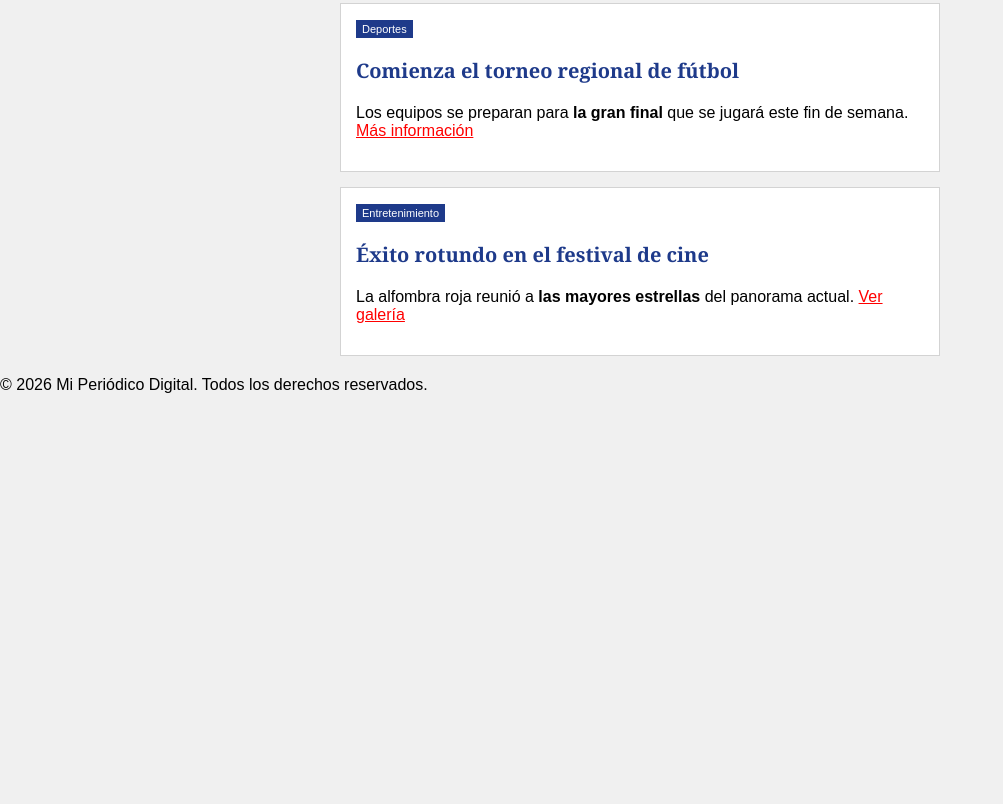
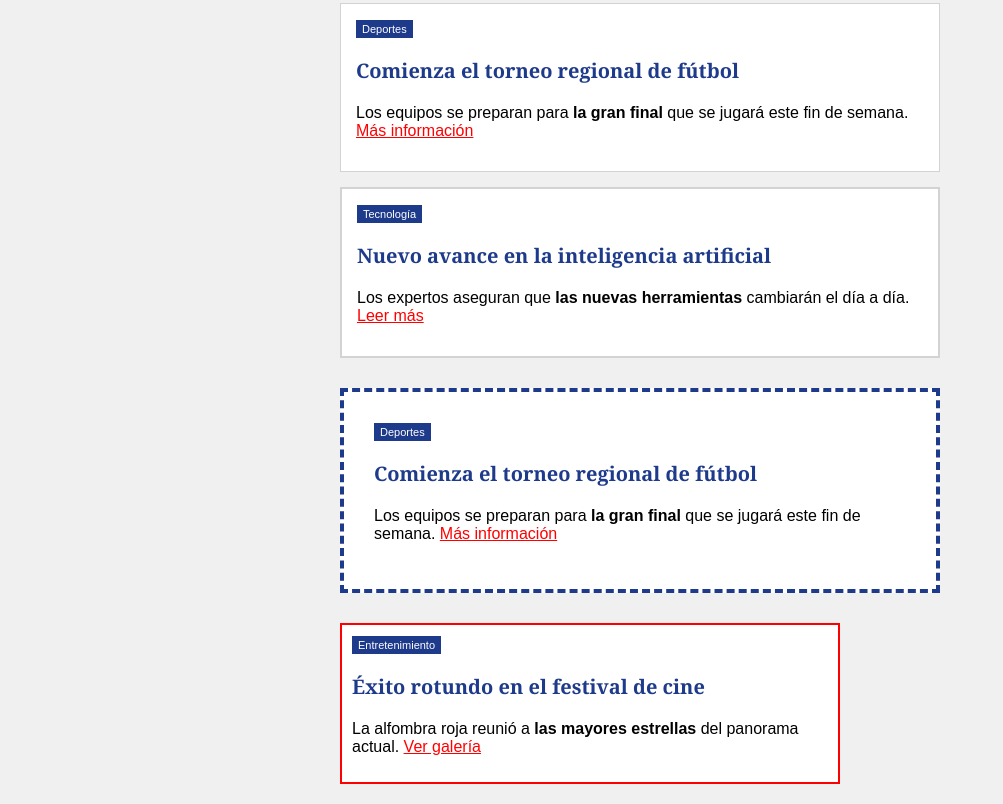
Before and after one commit to Ancor21/practicacss, a plain HTML site: page index.html in a window 1280 px wide. Shown: the part 452-1256 px from the top of the page, without its empty margins (0-1003 px from the left). Before the commit the page ends 862 px from the top, so only its background shows below. Drawn offline with Linux system fonts and the light colour scheme.

Commit message:
6. Aplicar CCS Box Model

```diff
--- a/index.html
+++ b/index.html
@@ -27,14 +27,20 @@
 <h3>Comienza el torneo regional de fútbol</h3>
 <p>Los equipos se preparan para <strong>la gran final</strong> que se jugará este fin de semana. <a href="#">Más información</a></p>
 </div>
-<div class="noticia">
+<div class="noticia noticia-uno">
+<span class="categoria">Tecnología</span>
+<h3>Nuevo avance en la inteligencia artificial</h3>
+<p>Los expertos aseguran que <strong>las nuevas herramientas</strong> cambiarán el día a día. <a href="#">Leer más</a></p>
+</div>
+<div class="noticia noticia-dos">
+<span class="categoria">Deportes</span>
+<h3>Comienza el torneo regional de fútbol</h3>
+<p>Los equipos se preparan para <strong>la gran final</strong> que se jugará este fin de semana. <a href="#">Más información</a></p>
+</div>
+<div class="noticia noticia-tres">
 <span class="categoria">Entretenimiento</span>
 <h3>Éxito rotundo en el festival de cine</h3>
 <p>La alfombra roja reunió a <strong>las mayores estrellas</strong> del panorama actual. <a href="#">Ver galería</a></p>
 </div>
-</div>
-<div id="pie">
-<p>&copy; 2026 Mi Periódico Digital. Todos los derechos reservados.</p>
-</div>
 </body>
 </html>
--- a/styles.css
+++ b/styles.css
@@ -1,67 +1,69 @@
-/* Selector de Elemento */
 body {
 font-family: Arial, sans-serif;
-    background-color: rgb(240, 240, 240); /* Color RGB para el fondo general */
+background-color: rgb(240, 240, 240);
 margin: 0;
 padding: 0;
 }
-
-/* Selector de Agrupación */
 h1, h2, h3 {
  font-family: Georgia, serif;
 }
-
-/* Cabecera con color hexadecimal */
 #cabecera {
-    background-color: #1e3a8a; /* Color hexadecimal */
-    color: white; /* Nombre de color para el texto */
+background-color: #1e3a8a;
+ color: white;
 text-align: center;
 padding: 20px;
 }
-
-/* Menú de navegación con color RGB */
 #menu {
-    background-color: rgb(30, 41, 59); /* Color RGB */
+background-color: rgb(30, 41, 59);
     padding: 10px;
 text-align: center;
 }
-
-/* Enlaces del menú */
 #menu a {
 color: white;
 text-decoration: none;
 margin: 0 15px;
 }
-
-/* Selector de ID para últimas noticias */
 #ultimas-noticias {
 width: 600px;
 margin: 20px auto;
 }
-
-/* Selector de Clase: fondo de las noticias usando nombre de color */
 .noticia {
 background-color: white; /* Nombre de color */
 padding: 15px;
 margin-bottom: 15px;
 border: 1px solid lightgray; /* Nombre de color para el borde */
 }
-
-/* Selector Descendiente: titulares de las noticias con color hexadecimal */
 .noticia h3 {
 color: #1e3a8a; /* Color hexadecimal */
 font-size: 20px;
 }
-
-/* Enlaces dentro de las noticias */
 .noticia a {
 color: red; /* Nombre de color */
 }
-
-/* Categorías (span) */
 .categoria {
 background-color: #1e3a8a;
 color: white;
 padding: 3px 6px;
 font-size: 11px;
 }
+* {
+box-sizing: border-box;
+}
+.noticia-uno {
+width: 600px;
+padding: 15px;
+border: 2px solid lightgray;
+ margin: 15px 0;
+}
+.noticia-dos {
+width: 600px;
+padding: 30px; /* Mayor relleno interior */
+border: 4px dashed #1e3a8a; /* Borde diferente y más grueso */
+margin: 30px 0; /* Mayor separación exterior */
+}
+.noticia-tres {
+    width: 500px;
+    padding: 10px;
+    border: 2px solid red;
+    margin: 10px 0;
+}
```
Lines whose indentation alone changed are shown as unchanged.
